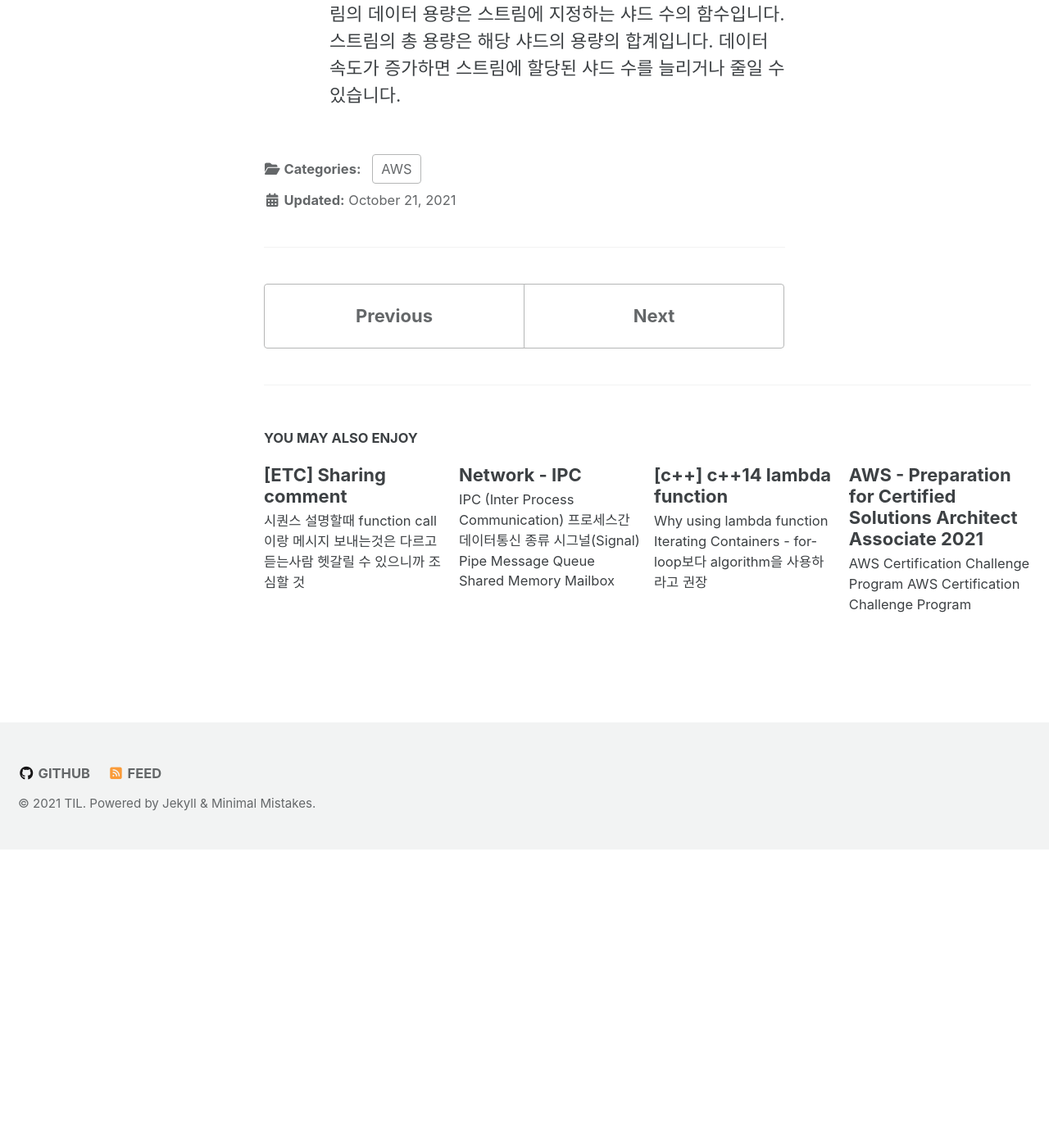
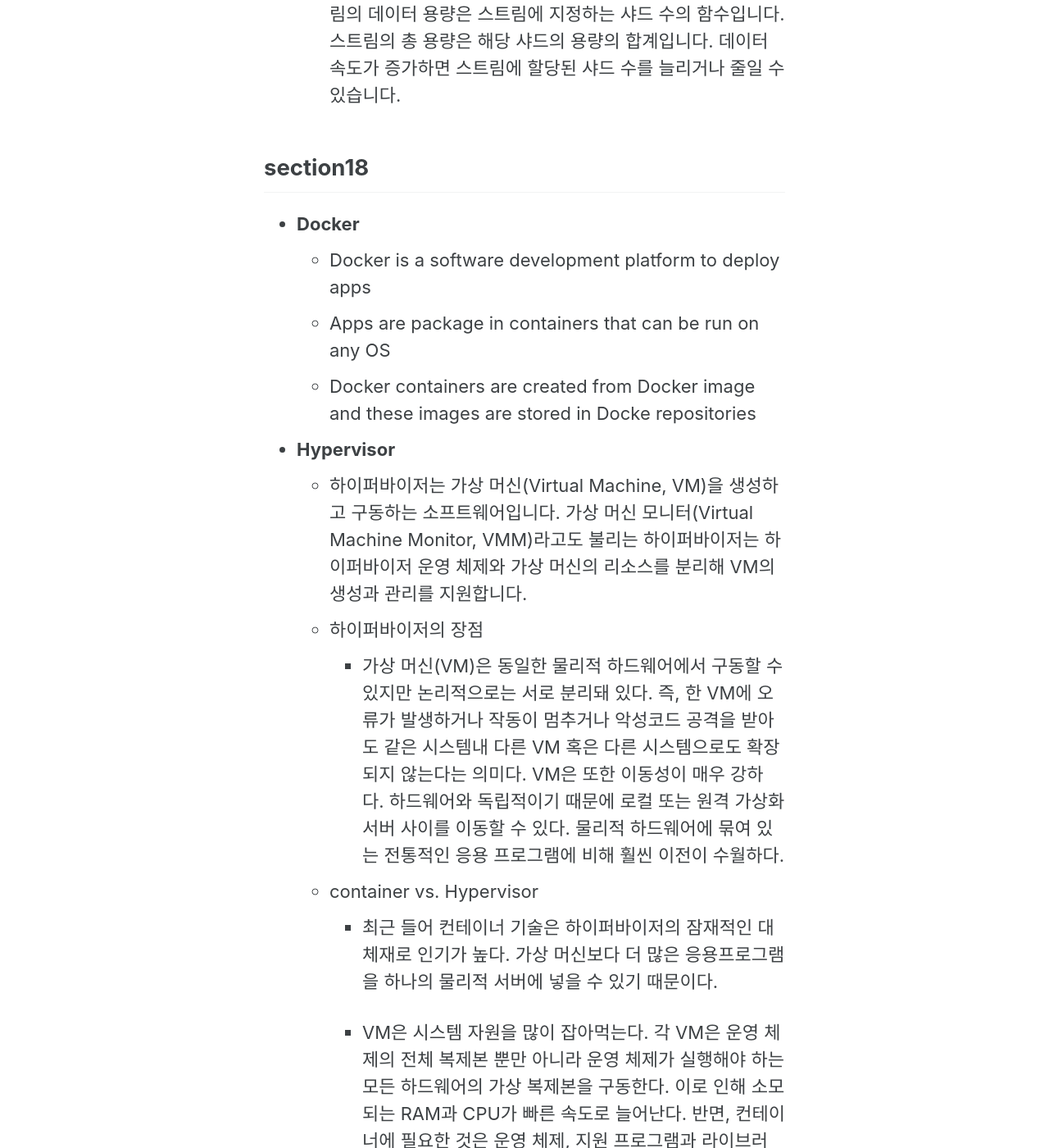
Before and after one commit to sujinsjlee/TIL, a Jekyll site: the page built from _posts/2021-10-21-Aws_ultimate_SAA.md, in a window 1280 px wide and 1400 px high, scrolled down 20268 px. Shown: the whole window at 82% size. Built offline with Jekyll 4.4.1, drawn with Linux system fonts in a browser that asks for light colours; cached includes are drawn as plain includes; nearby versions of some CDN libraries; before the commit the page ends 21304 px from its top, so only the background shows below that; some of the changed text lies outside the part shown.

Commit message:
[aws] Docker and Kubernetes

```diff
--- a/_posts/2021-10-21-Aws_ultimate_SAA.md
+++ b/_posts/2021-10-21-Aws_ultimate_SAA.md
@@ -301,3 +301,31 @@ tags:
 
 - **Shard**
   - 샤드는 스트림에서 고유하게 식별되는 데이터 레코드 시퀀스입니다. 스트림은 하나 이상의 샤드로 구성되며 각 샤드는 고정된 용량 단위를 제공합니다. 각 샤드는 읽기에 대해 초당 최대 5개의 트랜잭션, 최대 총 데이터 읽기 속도 (초당 2MB), 초당 최대 1,000개의 레코드를 지원할 수 있습니다. 최대 총 데이터 쓰기 속도는 초당 1MB (파티션 키 포함) 입니다. 스트림의 데이터 용량은 스트림에 지정하는 샤드 수의 함수입니다. 스트림의 총 용량은 해당 샤드의 용량의 합계입니다. 데이터 속도가 증가하면 스트림에 할당된 샤드 수를 늘리거나 줄일 수 있습니다.
+
+
+## section18
+- **Docker**
+  - Docker is a software development platform to deploy apps
+  - Apps are package in containers that can be run on any OS
+  - Docker containers are created from Docker image and these images are stored in Docke repositories
+
+- **Hypervisor**
+  - 하이퍼바이저는 가상 머신(Virtual Machine, VM)을 생성하고 구동하는 소프트웨어입니다. 가상 머신 모니터(Virtual Machine Monitor, VMM)라고도 불리는 하이퍼바이저는 하이퍼바이저 운영 체제와 가상 머신의 리소스를 분리해 VM의 생성과 관리를 지원합니다.
+  - 하이퍼바이저의 장점
+    - 가상 머신(VM)은 동일한 물리적 하드웨어에서 구동할 수 있지만 논리적으로는 서로 분리돼 있다. 즉, 한 VM에 오류가 발생하거나 작동이 멈추거나 악성코드 공격을 받아도 같은 시스템내 다른 VM 혹은 다른 시스템으로도 확장되지 않는다는 의미다. VM은 또한 이동성이 매우 강하다. 하드웨어와 독립적이기 때문에 로컬 또는 원격 가상화 서버 사이를 이동할 수 있다. 물리적 하드웨어에 묶여 있는 전통적인 응용 프로그램에 비해 훨씬 이전이 수월하다.
+  - container vs. Hypervisor
+    - 최근 들어 컨테이너 기술은 하이퍼바이저의 잠재적인 대체재로 인기가 높다. 가상 머신보다 더 많은 응용프로그램을 하나의 물리적 서버에 넣을 수 있기 때문이다.
+
+    - VM은 시스템 자원을 많이 잡아먹는다. 각 VM은 운영 체제의 전체 복제본 뿐만 아니라 운영 체제가 실행해야 하는 모든 하드웨어의 가상 복제본을 구동한다. 이로 인해 소모되는 RAM과 CPU가 빠른 속도로 늘어난다. 반면, 컨테이너에 필요한 것은 운영 체제, 지원 프로그램과 라이브러리, 특정 프로그램을 실행할 시스템 자원이면 충분하다.
+
+
+- **mount**
+  - Mounting a file system attaches that file system to a directory (mount point) and makes it available to the system.
+  - 물리적인 장치를 특정위치 디렉터리에 연결시켜주는 것
+  - **PnP** : Plug and Play (디바이스를 꼽기만 하면 알아서 설저하고 플레이되는..) : 리눅스의 경우 특히 서버 환경의 경우는 PnP 기능이 작동하지 않고 관리자가 직접 mount 작업을 수행해야함
+
+- **POD**
+  - 파드 는 (고래 떼(pod of whales)나 콩꼬투리(pea pod)와 마찬가지로) 하나 이상의(도커 컨테이너 같은) 컨테이너 그룹이다. 이 그룹은 스토리지/네트워크를 공유하고, 해당 컨테이너를 구동하는 방식에 대한 명세를 갖는다. 파드의 콘텐츠들은 항상 함께 배치되고 같이 스케줄되며, 공유 컨텍스트 내에서 구동된다. 파드는 애플리케이션에 특화된 "논리 호스트"를 모델로 하고 있다. 이것은 하나 또는 강하게 서로 결합되어 있는 여러 애플리케이션 컨테이너를 포함한다. 컨테이너 이전의 세상에서 같은 물리적 또는 가상의 머신에서 실행되는 것은 같은 논리적 호스트에서 실행되고 있는 것을 의미한다.
+  - Pod
+    - Pod 는 쿠버네티스에서 가장 기본적인 배포 단위로, 컨테이너를 포함하는 단위이다.
+    - 쿠버네티스의 특징중의 하나는 컨테이너를 개별적으로 하나씩 배포하는 것이 아니라 Pod 라는 단위로 배포하는데, Pod는 하나 이상의 컨테이너를 포함한다.
```
